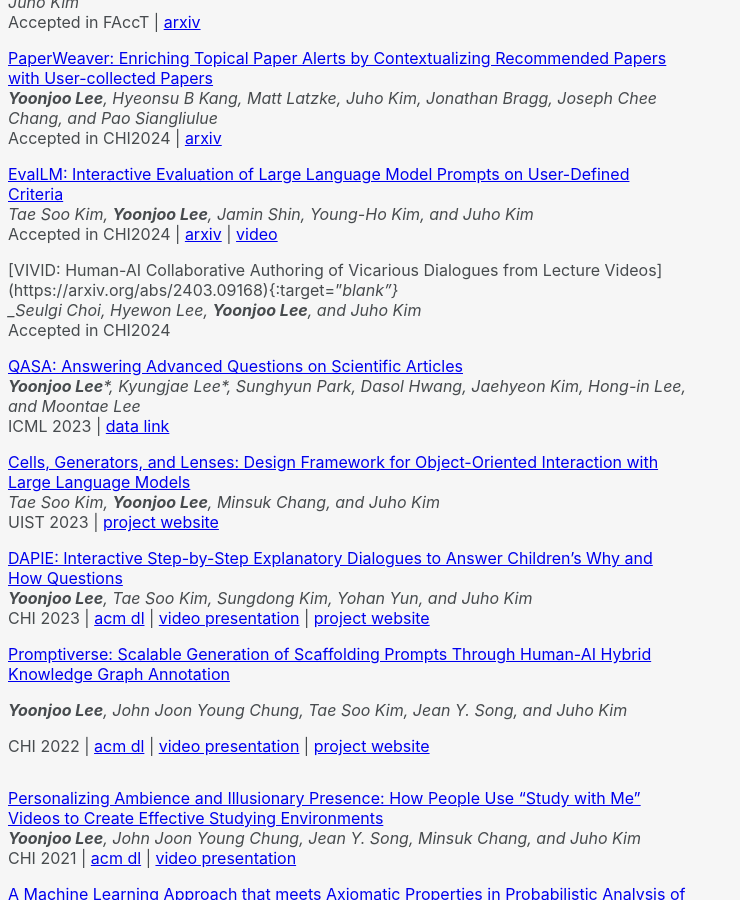
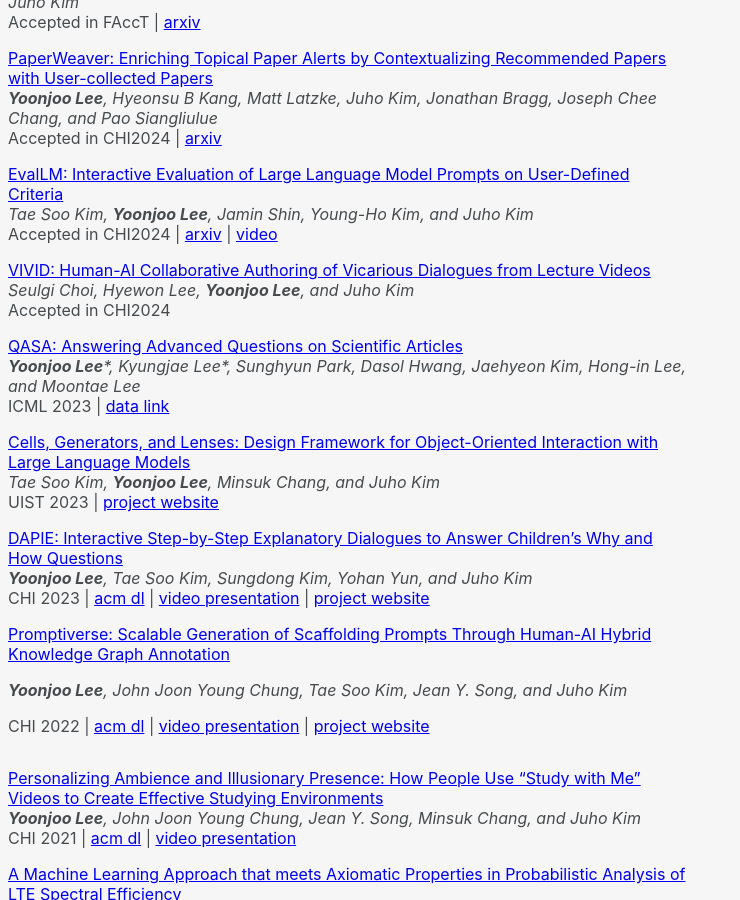
Before and after one commit to yjo2lee/yoonjoo.github.io, a Jekyll site: the page built from index.md, in a window 1280 px wide and 900 px high, scrolled down 650 px. Shown: the whole window, without its empty margins (0-740 px from the left). Built offline with Jekyll 4.4.1, drawn with Linux system fonts in a browser that asks for light colours; a style sheet for code colours, icons or effects is not loaded; our own code applies the rules of GitHub Pages for plain Markdown files.

Commit message:
Update index.md

```diff
--- a/index.md
+++ b/index.md
@@ -24,7 +24,7 @@ Accepted in CHI2024 | [arxiv](https://arxiv.org/pdf/2403.02939.pdf){:target="_bl
 _Tae Soo Kim, **Yoonjoo Lee**, Jamin Shin, Young-Ho Kim, and Juho Kim_\
 Accepted in CHI2024 | [arxiv](https://arxiv.org/pdf/2309.13633.pdf){:target="_blank"} | [video](https://www.youtube.com/watch?v=7hvTnhiCO7Y){:target="_blank"}
 
-[VIVID: Human-AI Collaborative Authoring of Vicarious Dialogues from Lecture Videos\](https://arxiv.org/abs/2403.09168){:target="_blank"}\
+[VIVID: Human-AI Collaborative Authoring of Vicarious Dialogues from Lecture Videos](https://arxiv.org/abs/2403.09168){:target="_blank"}\
 _Seulgi Choi, Hyewon Lee, **Yoonjoo Lee**, and Juho Kim_\
 Accepted in CHI2024
 
```
